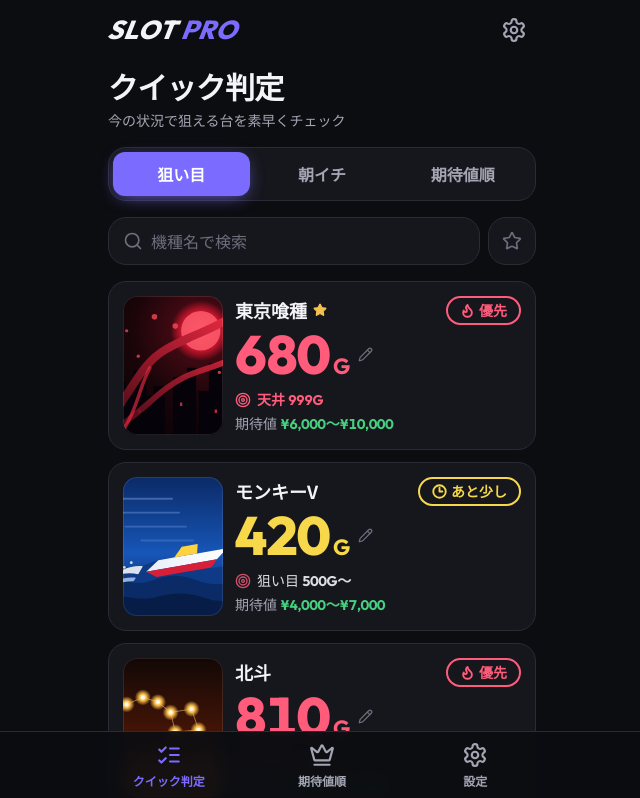
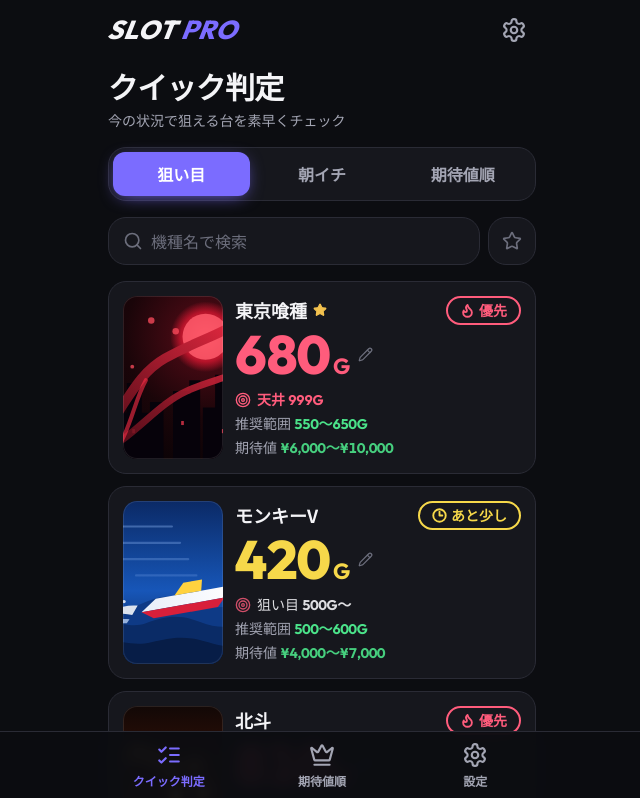
Before and after one commit to SHirosukesan/slot-pro, a React (Vite) app: page / in a window 1280 px wide. Shown: the top 798 px of the page, without its empty margins (318-958 px from the left). Built offline with nearby package versions, Linux system fonts and the light colour scheme.

Commit message:
クイック判定のカードに推奨範囲を追加（期待値の上）
Co-Authored-By: Claude Opus 5.5 <noreply@anthropic.com>
Claude-Session: https://claude.ai/code/session_01HNUBeLdAzULXtYr1xZKbwm

```diff
--- a/src/config/ui.ts
+++ b/src/config/ui.ts
@@ -7,6 +7,7 @@
 /** 一覧カードに出す項目 */
 export const LIST_ITEMS = {
   aim: true, // 狙い目
+  range: true, // 推奨範囲（期待値の上）
   ev: true, // 期待値
   ceiling: false, // 通常天井
 } as const;
--- a/src/screens/QuickJudge.tsx
+++ b/src/screens/QuickJudge.tsx
@@ -4,7 +4,7 @@ import type { Machine, ResetState } from '../types/machine';
 import { MACHINES } from '../data/machines';
 import { searchMachines } from '../lib/search';
 import { judge } from '../lib/judge';
-import { fmtEvRange, fmtNum, missingText, numText } from '../lib/format';
+import { fmtEvRange, fmtNum, fmtRange, missingText, numText } from '../lib/format';
 import { LIST_ITEMS } from '../config/ui';
 import type { AppState } from '../state/useAppState';
 import { Logo, NumberSheet, Segmented, StatePill, Thumb, stateText } from '../components/ui';
@@ -134,6 +134,14 @@ export function QuickJudge({
                         )}
                       </div>
                     )}
+                    {LIST_ITEMS.range && (
+                      <div className="text-sub">
+                        推奨範囲{' '}
+                        <span className="num font-bold text-go">
+                          {(j.rule?.recommended && fmtRange(j.rule.recommended.min, j.rule.recommended.max, j.rule.unit)) ?? '未確認'}
+                        </span>
+                      </div>
+                    )}
                     {LIST_ITEMS.ev && (
                       <div className="text-sub">
                         期待値 <span className="num font-bold text-go/90">{fmtEvRange(j.rule?.ev ?? null)}</span>
```
Also changed, not shown: 1 other file (tests, documents, lock files or other folders).
